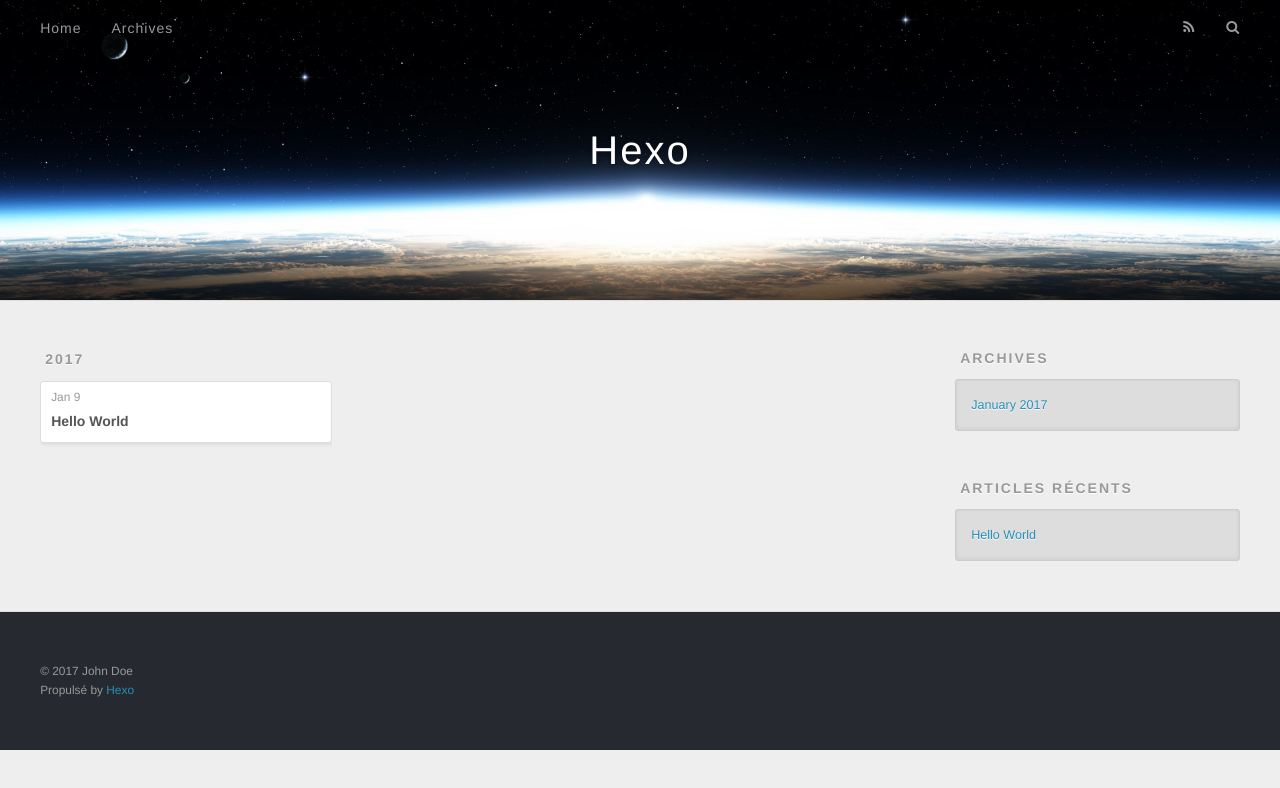
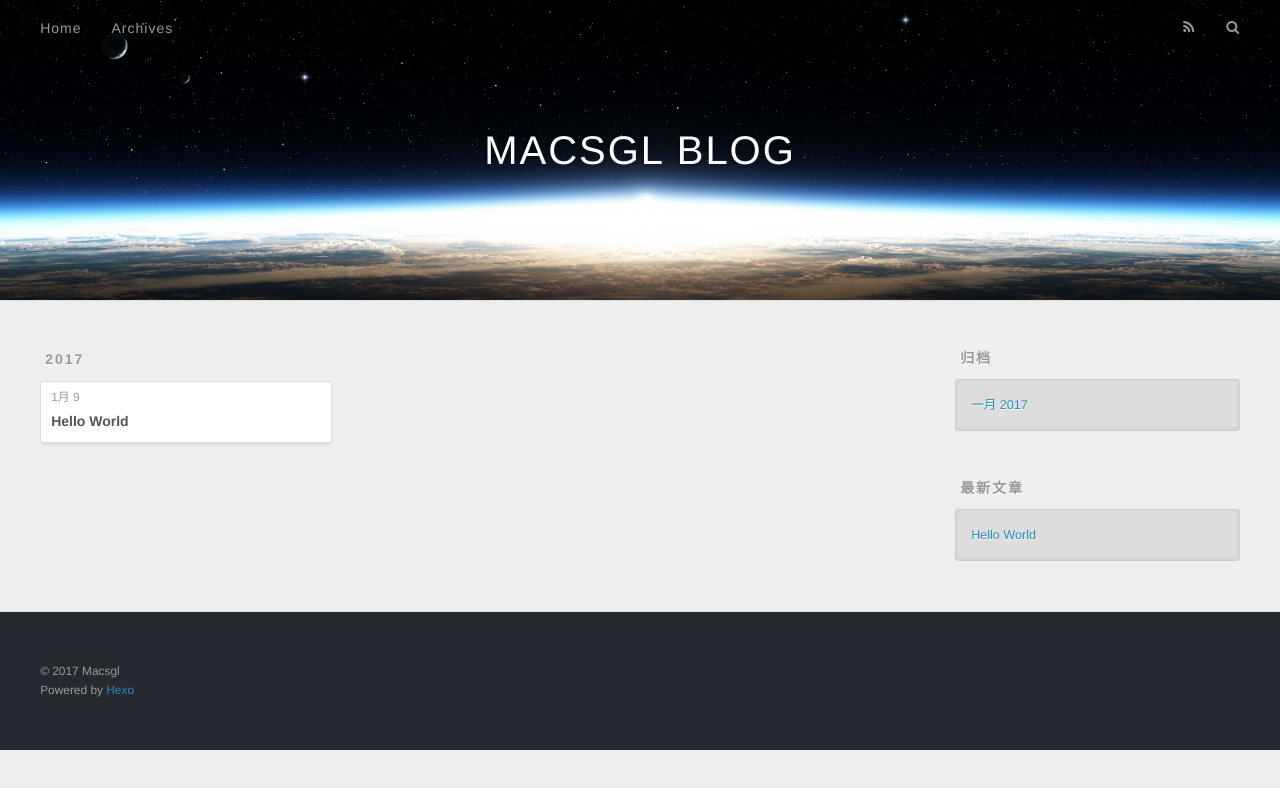
Before and after one commit to Macsgl/Macsgl.github.io, a plain HTML site: page archives/2017/01/index.html in a window 1280 px wide. Drawn offline with nearby package versions, Linux system fonts and the light colour scheme.

Commit message:
Site updated: 2017-01-09 21:34:23

```diff
--- a/archives/2017/01/index.html
+++ b/archives/2017/01/index.html
@@ -3,16 +3,16 @@
 <head>
   <meta charset="utf-8">
 
-  <title>Archives: 2017/1 | Hexo</title>
+  <title>归档: 2017/1 | MACSGL BLOG</title>
   <meta name="viewport" content="width=device-width, initial-scale=1, maximum-scale=1">
   <meta property="og:type" content="website">
-<meta property="og:title" content="Hexo">
+<meta property="og:title" content="MACSGL BLOG">
 <meta property="og:url" content="http://yoursite.com/archives/2017/01/index.html">
-<meta property="og:site_name" content="Hexo">
+<meta property="og:site_name" content="MACSGL BLOG">
 <meta name="twitter:card" content="summary">
-<meta name="twitter:title" content="Hexo">
+<meta name="twitter:title" content="MACSGL BLOG">
 
-    <link rel="alternate" href="/atom.xml" title="Hexo" type="application/atom+xml">
+    <link rel="alternate" href="/atom.xml" title="MACSGL BLOG" type="application/atom+xml">
 
 
     <link rel="icon" href="/favicon.png">
@@ -33,7 +33,7 @@
   <div id="header-outer" class="outer">
     <div id="header-title" class="inner">
       <h1 id="logo-wrap">
-        <a href="/" id="logo">Hexo</a>
+        <a href="/" id="logo">MACSGL BLOG</a>
       </h1>
 
     </div>
@@ -48,9 +48,9 @@
       </nav>
       <nav id="sub-nav">
 
-          <a id="nav-rss-link" class="nav-icon" href="/atom.xml" title="Flux RSS"></a>
+          <a id="nav-rss-link" class="nav-icon" href="/atom.xml" title="RSS Feed"></a>
 
-        <a id="nav-search-btn" class="nav-icon" title="Rechercher"></a>
+        <a id="nav-search-btn" class="nav-icon" title="搜索"></a>
       </nav>
       <div id="search-form-wrap">
         <form action="//google.com/search" method="get" accept-charset="UTF-8" class="search-form"><input type="search" name="q" results="0" class="search-form-input" placeholder="Search"><button type="submit" class="search-form-submit">&#xF002;</button><input type="hidden" name="sitesearch" value="http://yoursite.com"></form>
@@ -76,7 +76,7 @@
   <div class="archive-article-inner">
     <header class="archive-article-header">
       <a href="/2017/01/09/hello-world/" class="archive-article-date">
-  <time datetime="2017-01-09T12:00:15.000Z" itemprop="datePublished">Jan 9</time>
+  <time datetime="2017-01-09T12:00:15.000Z" itemprop="datePublished">1月 9</time>
 </a>
 
 
@@ -107,9 +107,9 @@
 
 
   <div class="widget-wrap">
-    <h3 class="widget-title">Archives</h3>
+    <h3 class="widget-title">归档</h3>
     <div class="widget">
-      <ul class="archive-list"><li class="archive-list-item"><a class="archive-list-link" href="/archives/2017/01/">January 2017</a></li></ul>
+      <ul class="archive-list"><li class="archive-list-item"><a class="archive-list-link" href="/archives/2017/01/">一月 2017</a></li></ul>
     </div>
   </div>
 
@@ -117,7 +117,7 @@
 
 
   <div class="widget-wrap">
-    <h3 class="widget-title">Articles récents</h3>
+    <h3 class="widget-title">最新文章</h3>
     <div class="widget">
       <ul>
 
@@ -137,8 +137,8 @@
 
   <div class="outer">
     <div id="footer-info" class="inner">
-      &copy; 2017 John Doe<br>
-      Propulsé by <a href="http://hexo.io/" target="_blank">Hexo</a>
+      &copy; 2017 Macsgl<br>
+      Powered by <a href="http://hexo.io/" target="_blank">Hexo</a>
     </div>
   </div>
 </footer>
```
Also changed, not shown: 2017/01/09/hello-world/index.html (+12 -12 lines), archives/2017/index.html (+14 -14 lines), archives/index.html (+14 -14 lines), index.html (+14 -14 lines).
